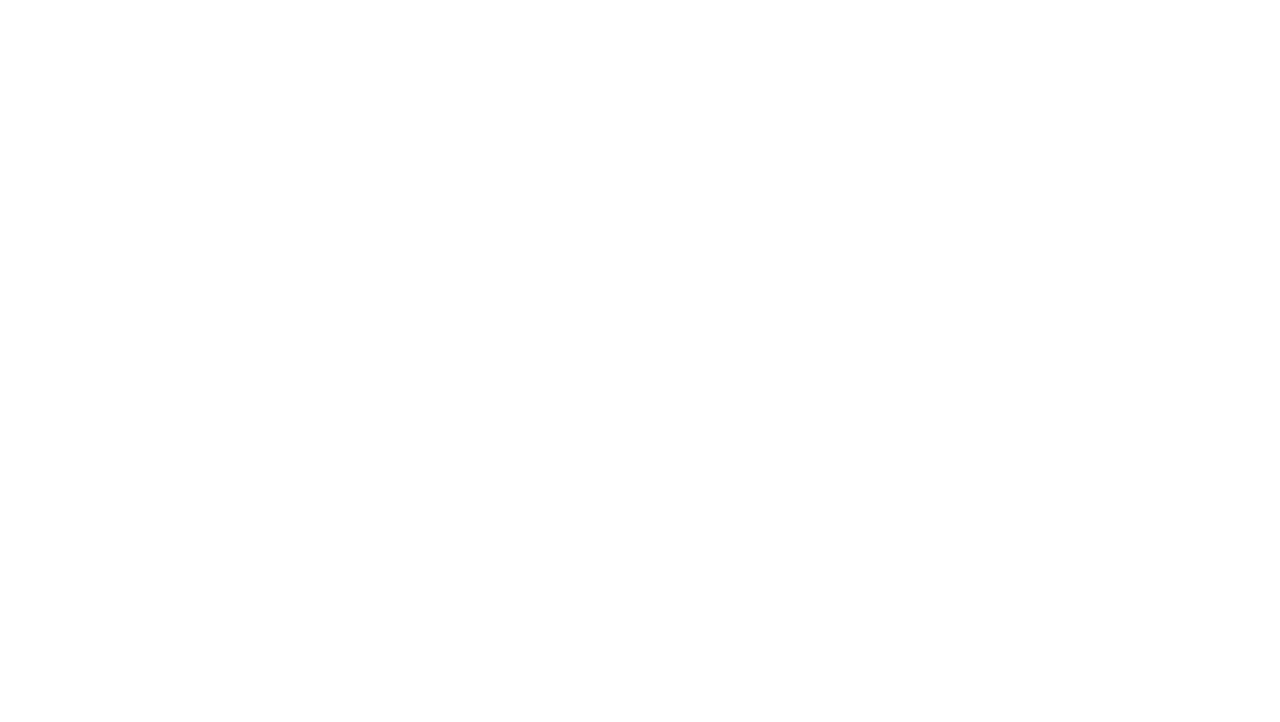
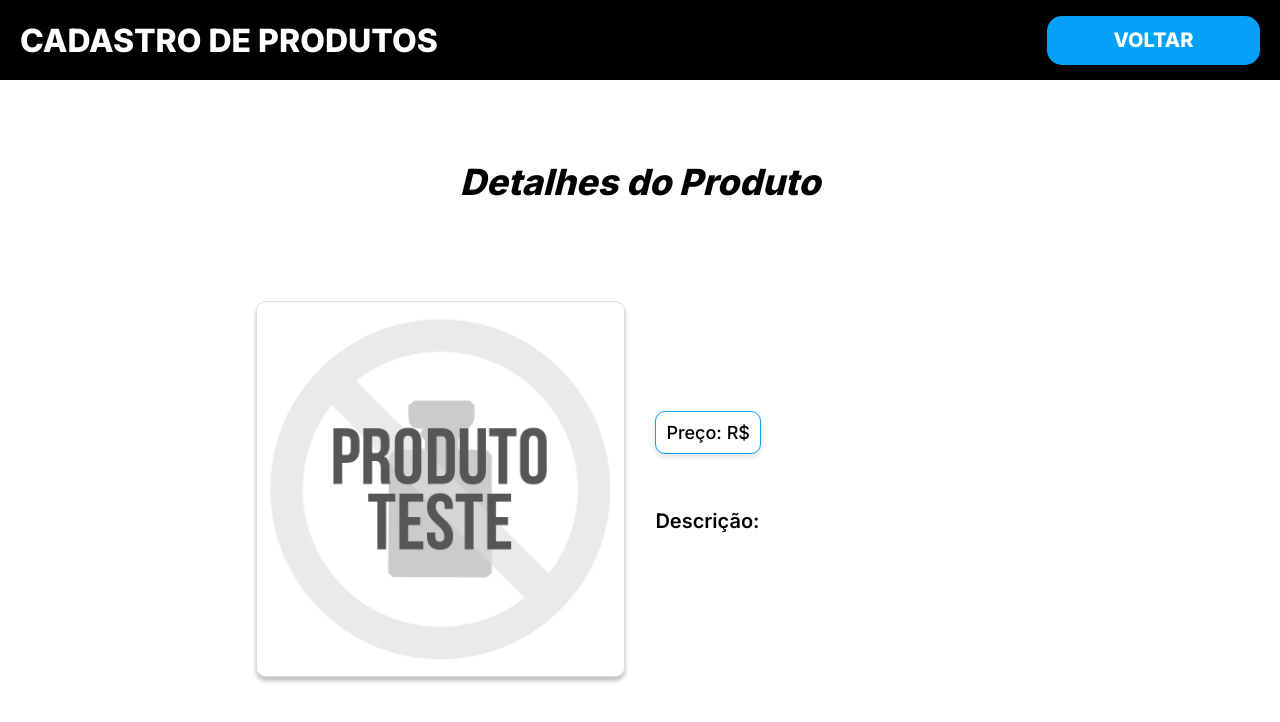
Before and after one commit to alissondevsouza/crud-product-frontend-react-jsx, a React (Vite) app: page /details/1 in a window 1280 px wide. Before the commit this address had no page. Shown: the top 722 px of the page. Built offline with nearby package versions, Linux system fonts and the light colour scheme; no server answers.

Commit message:
Feat: Created details page

```diff
--- a/src/App.jsx
+++ b/src/App.jsx
@@ -13,7 +13,7 @@ export function App() {
             <Route path="/home" exact element={<Home />} />
             <Route path="/create" exact element={<CreateProduct />} />
             <Route path="/update/:productId" exact element={<UpdateProduct />} />
-            <Route path="/details" exact element={<DetailsProduct />} />
+            <Route path="/details/:productId" exact element={<DetailsProduct />} />
         </Routes>
     );
 }
--- a/src/components/Table-products/index.jsx
+++ b/src/components/Table-products/index.jsx
@@ -39,7 +39,7 @@ export const TableProducts = ({ products, deleteProduct }) => {
                             <td >{product.description}</td>
                             <td >
                                 <div className={styles.container__button}>
-                                    <Link to='/details' className={styles.button__table}>VER</Link>
+                                    <Link to={`/details/${product.id}`} className={styles.button__table}>VER</Link>
                                     <Link to={`/update/${product.id}`} className={styles.button__table}>EDIT</Link>
                                     <button onClick={() => deleteProduct(product.id)} className={styles.button__table}>DELETE</button>
                                 </div>
--- a/src/pages/Create-product/index.jsx
+++ b/src/pages/Create-product/index.jsx
@@ -28,7 +28,7 @@ export function CreateProduct() {
         try {
             const postResponse = await productService.createProduct(formData);
 
-            if (postResponse.code === 200) {
+            if (postResponse.code === 201) {
                 toast.success(postResponse.message, {
                     position: toast.POSITION.TOP_CENTER
                 });
--- a/src/pages/Details-product/detailsProduct.module.css
+++ b/src/pages/Details-product/detailsProduct.module.css
@@ -10,6 +10,78 @@
     font-weight: 800;
     font-style: italic;
     line-height: normal;
-    margin-bottom: 8rem;
     margin-top: 8rem;
 }
+
+.container__product {
+    width: 60%;
+    height: 47rem;
+    margin-top: 5rem;
+    display: flex;
+    align-items: center;
+    justify-content: space-between;
+}
+
+.product_image {
+    width: 48%;
+    height: 80%;
+    display: flex;
+    align-items: center;
+    justify-content: center;
+}
+
+.product_image img {
+    width: 100%;
+    height: 100%;
+    object-fit: cover;
+    border: 1px solid var(--gray);
+    box-shadow: 0px 4px 4px rgba(0, 0, 0, 0.25);
+    border-radius: 10px;
+}
+
+.product__details {
+    width: 48%;
+    height: 80%;
+    display: flex;
+    flex-direction: column;
+    align-items: start;
+    justify-content: space-evenly;
+}
+
+.product__details h2 {
+    font-size: 3rem;
+    font-weight: 600;
+    line-height: normal;
+}
+
+.product__details span {
+    border : 1px solid var(--blueWork);
+    box-shadow: 0px 4px 4px rgba(0, 0, 0, 0.10);
+    padding: 1rem;
+    border-radius: 10px;
+    font-size: 1.8rem;
+    font-weight: 400;
+    line-height: normal;
+}
+
+.description {
+    width: 100%;
+    height: 30%;
+    display: flex;
+    flex-direction: column;
+    align-items: start;
+}
+
+.description h3 {
+    font-size: 2rem;
+    font-weight: 600;
+    line-height: normal;
+}
+
+.description p {
+    font-size: 1.8rem;
+    font-weight: 400;
+    line-height: normal;
+    margin-top: 1rem;
+    margin-left: 1rem;
+}
--- a/src/pages/Details-product/index.jsx
+++ b/src/pages/Details-product/index.jsx
@@ -1,13 +1,56 @@
 import styles from './detailsProduct.module.css';
 import { HeaderHome } from '../../components/Header-home';
+import { useEffect, useState } from 'react';
+import productService from '../../services/Product/productService';
+import { useParams } from 'react-router-dom';
+import image from '/public/img-produto-teste.png'
+
 
 export function DetailsProduct() {
+
+    const { productId } = useParams();
+
+    const [product, setProduct] = useState({});
+
+    useEffect(() => {
+        async function getDetailsProduct() {
+            try {
+                const response = await productService.getProductById(productId);
+
+                setProduct(response.product);
+
+            }catch (error) {
+                console.log(error.response.data.message);
+            }
+        }
+
+        getDetailsProduct();
+
+    }, [productId]);
+
     return (
         <div>
-        <HeaderHome actionButton='VOLTAR' pathButton='/home' />
-        <div className={styles.details__container}>
-            <span className={styles.details__title}>Detalhes</span>
+            <HeaderHome actionButton='VOLTAR' pathButton='/home' />
+            <div className={styles.details__container}>
+                <span className={styles.details__title}>
+                    Detalhes do Produto
+                </span>
+
+                <div className={styles.container__product}>
+                    <div className={styles.product_image}>
+                        <img src={image} alt={product.name} />
+                    </div>
+
+                    <div className={styles.product__details}>
+                        <h2>{product.name}</h2>
+                        <span>Preço: R$ {product.price}</span>
+                        <div className={styles.description}>
+                            <h3>Descrição:</h3>
+                            <p>{product.description}</p>
+                        </div>
+                    </div>
+                </div>
+            </div>
         </div>
-    </div>
     );
 }
--- a/src/pages/Home/index.jsx
+++ b/src/pages/Home/index.jsx
@@ -13,6 +13,7 @@ export function Home() {
    async function getProducts() {
       try {
         const response = await productService.getProducts();
+
         setProducts(response.products);
 
       }catch(error) {
```
Also changed, not shown: public/img-produto-teste.png (added).
